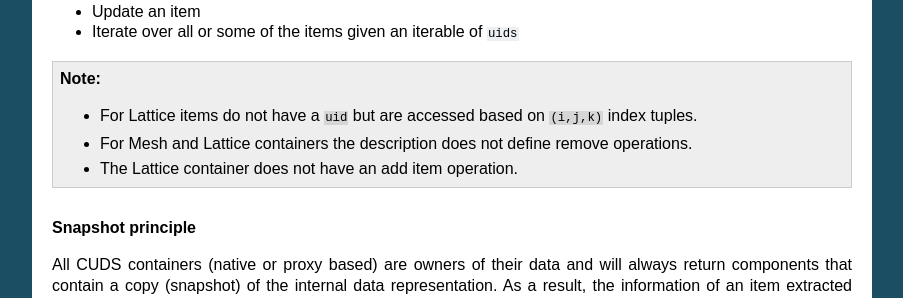
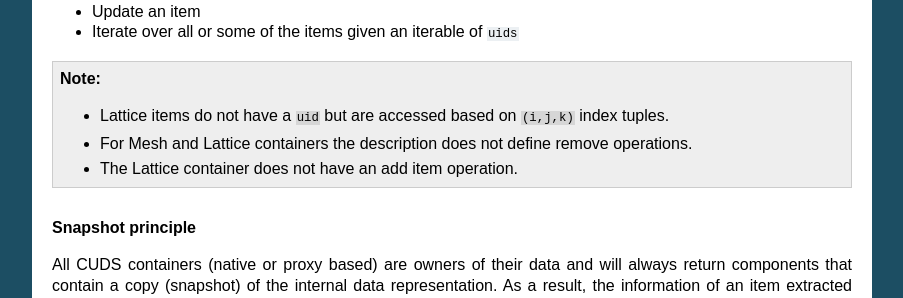
Before and after one commit to simphony/simphony-common, a Sphinx documentation site: the page built from doc/source/cuds_definition.rst, in a window 1280 px wide and 900 px high, scrolled down 1734 px. Shown: the part 153-451 px from the top of the window, without its empty margins (198-1101 px from the left). Built offline with Sphinx 7.4.7, drawn with Linux system fonts in a browser that asks for light colours.

Commit message:
minor correction

```diff
--- a/doc/source/cuds_definition.rst
+++ b/doc/source/cuds_definition.rst
@@ -52,7 +52,7 @@ following operations are currently supported:
 
 .. note::
 
-   - For Lattice items do not have a ``uid`` but are accessed based on
+   - Lattice items do not have a ``uid`` but are accessed based on
      ``(i,j,k)`` index tuples.
    - For Mesh and Lattice containers the description does not define
      remove operations.
```
